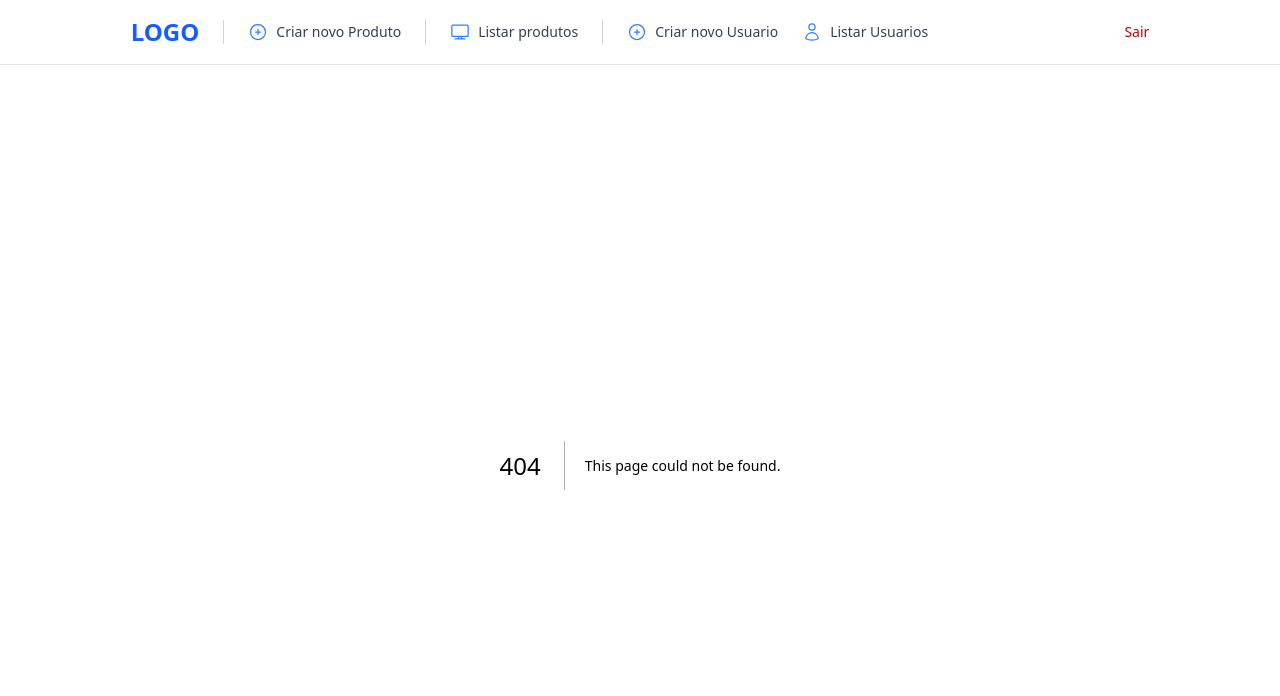
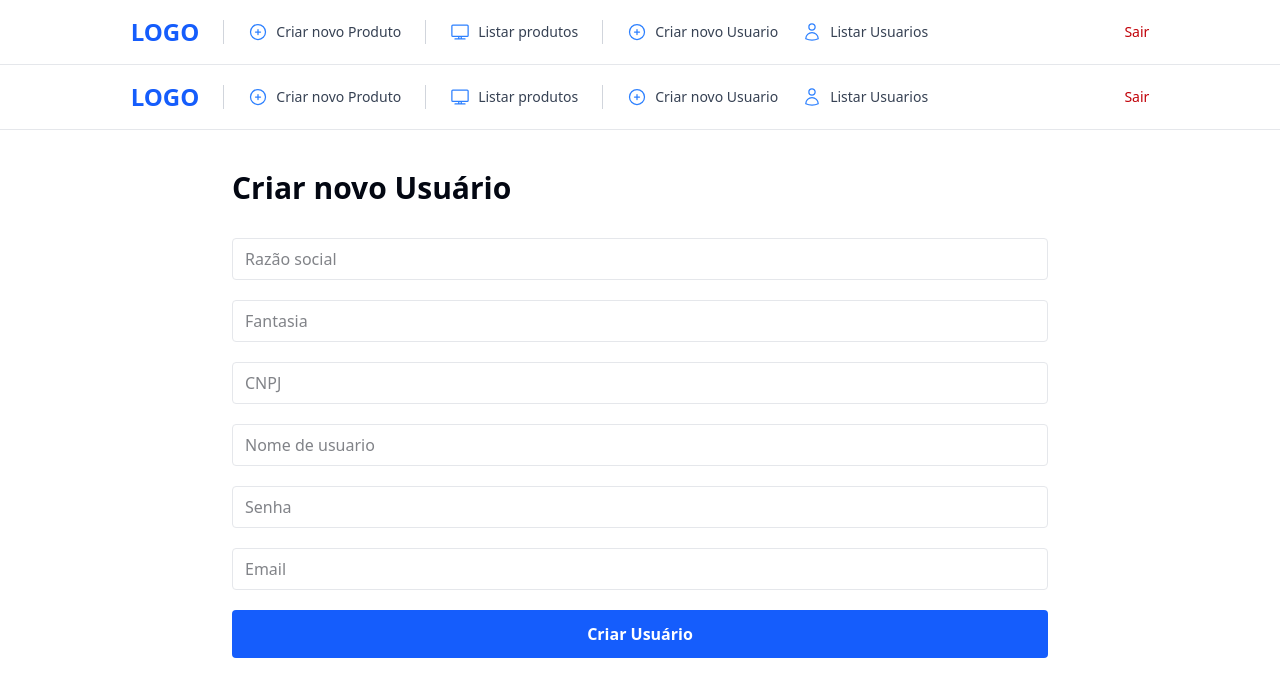
Before and after one commit to CaiquePiazzaroli/b2b-store-app-rep, a Next.js app in the folder store-app/: page /admin/create_user in a window 1280 px wide. Before the commit this address had no page. Shown: the top 696 px of the page. Built offline with nearby package versions, Linux system fonts and the light colour scheme.

Commit message:
Create update and delete users

```diff
--- /dev/null
+++ b/store-app/src/app/admin/create_user/page.tsx
@@ -0,0 +1,148 @@
+"use client";
+
+import React, { useState } from "react";
+
+export default function CreateUserPage() {
+  const [formData, setFormData] = useState({
+    legal_name: "",
+    trade_name: "",
+    cnpj: "",
+    username: "",
+    password: "",
+    email: "",
+  });
+
+  const [loading, setLoading] = useState(false);
+
+  const handleChange = (e: React.ChangeEvent<HTMLInputElement>) => {
+    setFormData((prev) => ({
+      ...prev,
+      [e.target.name]: e.target.value,
+    }));
+  };
+
+  const handleSubmit = async (e: React.FormEvent) => {
+    e.preventDefault();
+    setLoading(true);
+
+    try {
+      const response = await fetch("http://localhost:8080/users", {
+        method: "POST",
+        headers: {
+          "Content-Type": "application/json",
+        },
+        body: JSON.stringify({
+          legal_name: formData.legal_name,
+          trade_name: formData.trade_name,
+          cnpj: formData.cnpj,
+          username: formData.username,
+          password: formData.password,
+          email: formData.email,
+        }),
+      });
+
+      if (!response.ok) {
+        throw new Error("Erro ao criar usário");
+      }
+
+      alert("Usuario criado com sucesso!");
+      setFormData({
+        legal_name: "",
+        trade_name: "",
+        cnpj: "",
+        username: "",
+        password: "",
+        email: "",
+      });
+    } catch (error) {
+      console.error(error);
+      alert("Erro ao criar o Usuário");
+    } finally {
+      setLoading(false);
+    }
+  };
+
+  return (
+    <section className="max-w-4xl mx-auto p-10">
+      <h1 className="text-3xl font-bold mb-8">Criar novo Usuário</h1>
+
+      <form onSubmit={handleSubmit} className="flex flex-col gap-5">
+        <input
+          type="text"
+          name="legal_name"
+          placeholder="Razão social"
+          value={formData.legal_name}
+          onChange={handleChange}
+          required
+          className="border rounded px-3 py-2 focus:outline-none focus:ring-2 focus:ring-blue-500"
+        />
+
+        <input
+          type="text"
+          name="trade_name"
+          placeholder="Fantasia"
+          value={formData.trade_name}
+          onChange={handleChange}
+          required
+          className="border rounded px-3 py-2 focus:outline-none focus:ring-2 focus:ring-blue-500"
+        />
+
+        <input
+          type="text"
+          name="cnpj"
+          placeholder="CNPJ"
+          value={formData.cnpj}
+          onChange={handleChange}
+          required
+          className="border rounded px-3 py-2 focus:outline-none focus:ring-2 focus:ring-blue-500"
+        />
+
+        <input
+          type="text"
+          name="username"
+          placeholder="Nome de usuario"
+          value={formData.username}
+          onChange={handleChange}
+          required
+          min={0}
+          step="0.01"
+          className="border rounded px-3 py-2 focus:outline-none focus:ring-2 focus:ring-blue-500"
+        />
+
+        <input
+          type="password"
+          name="password"
+          placeholder="Senha"
+          value={formData.password}
+          onChange={handleChange}
+          required
+          min={0}
+          step="0.01"
+          className="border rounded px-3 py-2 focus:outline-none focus:ring-2 focus:ring-blue-500"
+        />
+
+        <input
+          type="email"
+          name="email"
+          placeholder="Email"
+          value={formData.email}
+          onChange={handleChange}
+          required
+          min={0}
+          step="0.01"
+          className="border rounded px-3 py-2 focus:outline-none focus:ring-2 focus:ring-blue-500"
+        />
+
+        <button
+          type="submit"
+          disabled={loading}
+          className={`bg-blue-600 text-white font-semibold px-6 py-3 rounded transition ${
+            loading ? "opacity-60 cursor-not-allowed" : "hover:bg-blue-700"
+          }`}
+        >
+          {loading ? "Enviando..." : "Criar Usuário"}
+        </button>
+      </form>
+    </section>
+  );
+}
--- /dev/null
+++ b/store-app/src/app/admin/list_users/page.tsx
@@ -0,0 +1,42 @@
+import Item from "@/components/ui/item";
+import SearchInput from "@/components/ui/searchinput";
+
+
+//searchParams é por onde acessamos as querys da url
+export default async function Page() {
+
+  //Veifica se tem a query type
+  const url = "http://localhost:8080/users";
+
+  const data = await fetch(url)
+    .then((response) => response.json())
+    .then((json) => json)
+    .catch((error) => console.log(error));
+
+  return (
+    <main className="max-w-8/12 flex flex-col m-auto">
+      <section className="flex p-6 gap-2">
+        {/* <div className="w-[20%] border rounded-md h-fit pb-6 pt-3 px-3">
+          <h1 className="px-2 font-bold border-b mb-6">Buscar produtos</h1>
+          <SearchInput client={false} placeholder="Buscar produtos" />
+        </div> */}
+        <ul className="w-[70%]">
+          {data.map((item: any) => {
+            return (
+              <li key={item.id}>
+                <Item
+                  client={false}
+                  id={item.id}
+                  type={item.type}
+                  description={item.description}
+                  imagePath={item.imagePath}
+                  value={item.value}
+                />
+              </li>
+            );
+          })}
+        </ul>
+      </section>
+    </main>
+  );
+}
--- a/store-app/src/components/ui/topNav.tsx
+++ b/store-app/src/components/ui/topNav.tsx
@@ -83,12 +83,12 @@ function AdminNav() {
           </Link>
 
           <div className="h-6 w-px bg-gray-300" />
-
+        <Link href='/admin/create_user'>
           <div className="flex items-center gap-2 cursor-pointer">
             <PlusCircleIcon className="h-5 w-5 text-blue-500" />
             <span className="text-sm text-gray-700">Criar novo Usuario</span>
           </div>
-
+        </Link>
           <div className="flex items-center gap-2 cursor-pointer">
             <UserIcon className="h-5 w-5 text-blue-500" />
             <span className="text-sm text-gray-700">Listar Usuarios</span>
```
Also changed, not shown: 1 other file (tests, documents, lock files or other folders).
